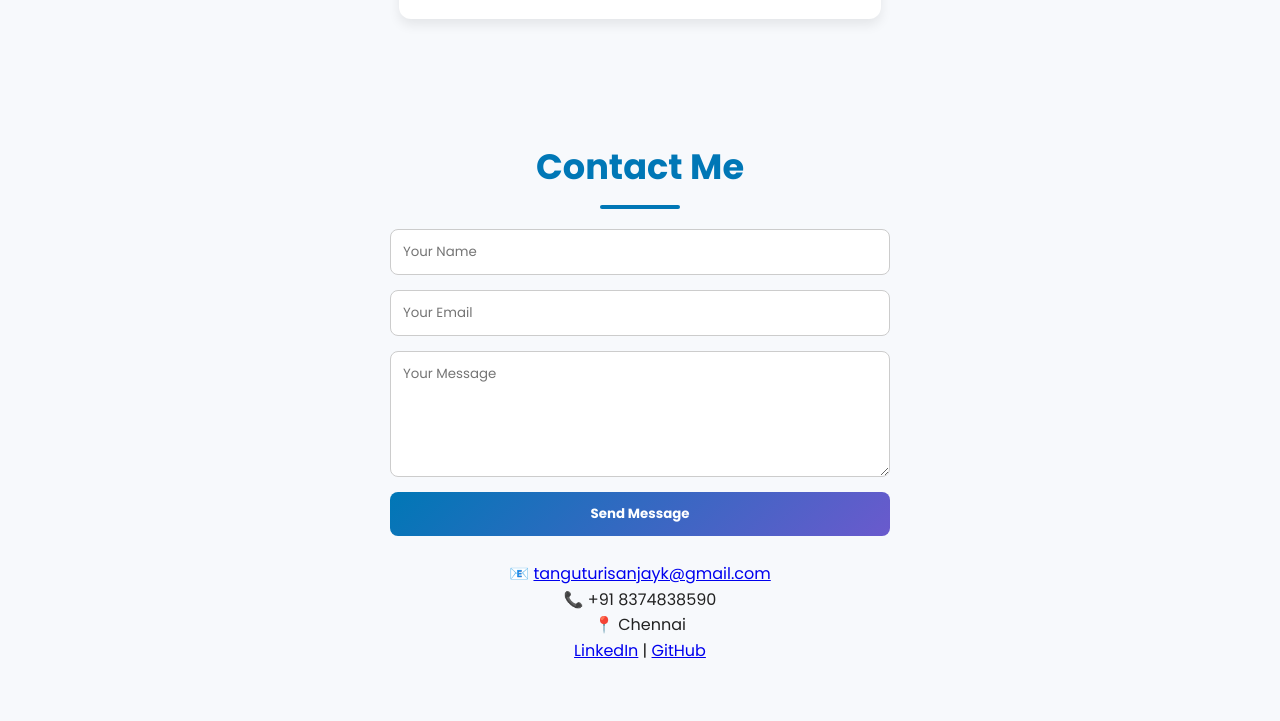
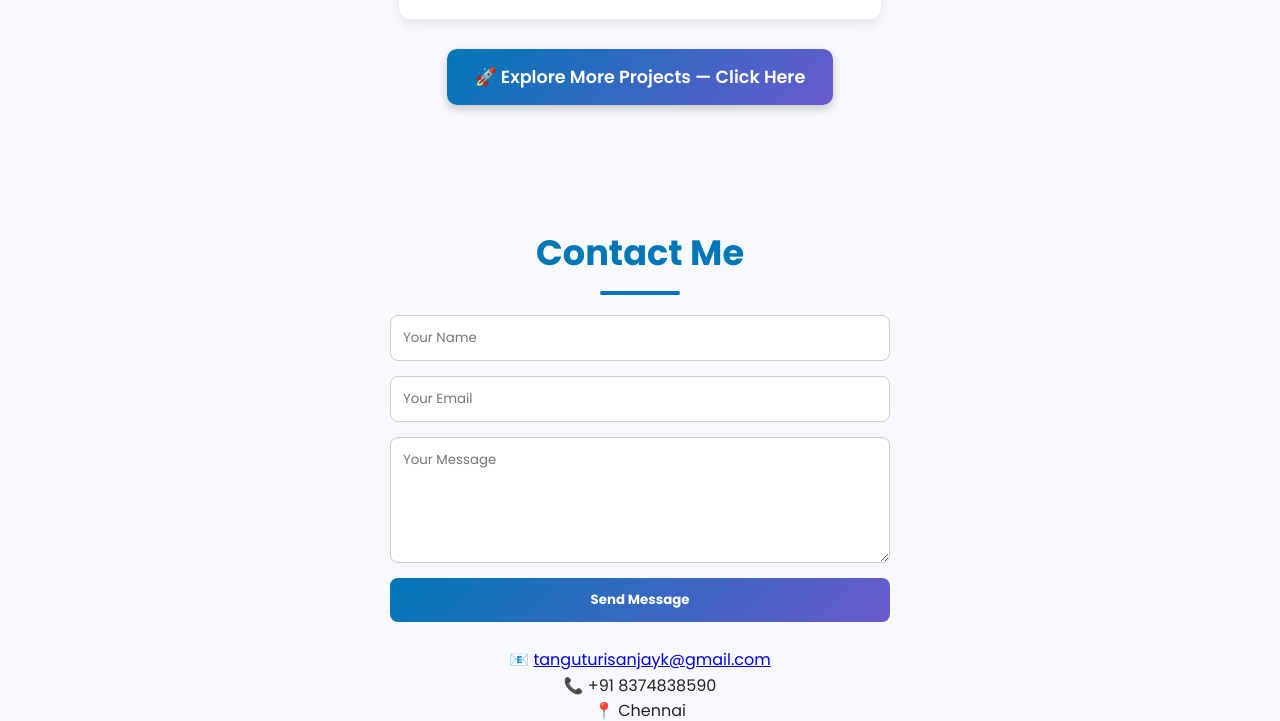
Before and after one commit to sanjaykumar156/myinfo, a plain HTML site: page index.html in a window 1280 px wide. Shown: the part 2998-3719 px from the top of the page. Drawn offline with Linux system fonts and the light colour scheme.

Commit message:
updated portfolio info

```diff
--- a/index.html
+++ b/index.html
@@ -547,6 +547,29 @@
           >
         </div>
       </div>
+      <!-- Explore More Projects Button -->
+      <div style="text-align: center; margin-top: 30px">
+        <a
+          href="https://github.com/sanjaykumar156"
+          target="_blank"
+          style="
+            background: linear-gradient(135deg, #0077b6, #6a5acd);
+            color: white;
+            padding: 14px 28px;
+            border-radius: 10px;
+            text-decoration: none;
+            font-weight: 600;
+            font-size: 1.1em;
+            box-shadow: 0 4px 10px rgba(0, 0, 0, 0.2);
+            transition: all 0.3s ease;
+            display: inline-block;
+          "
+          onmouseover="this.style.transform='scale(1.1)'"
+          onmouseout="this.style.transform='scale(1)'"
+        >
+          🚀 Explore More Projects — Click Here
+        </a>
+      </div>
     </section>
 
     <section id="contact">
```
